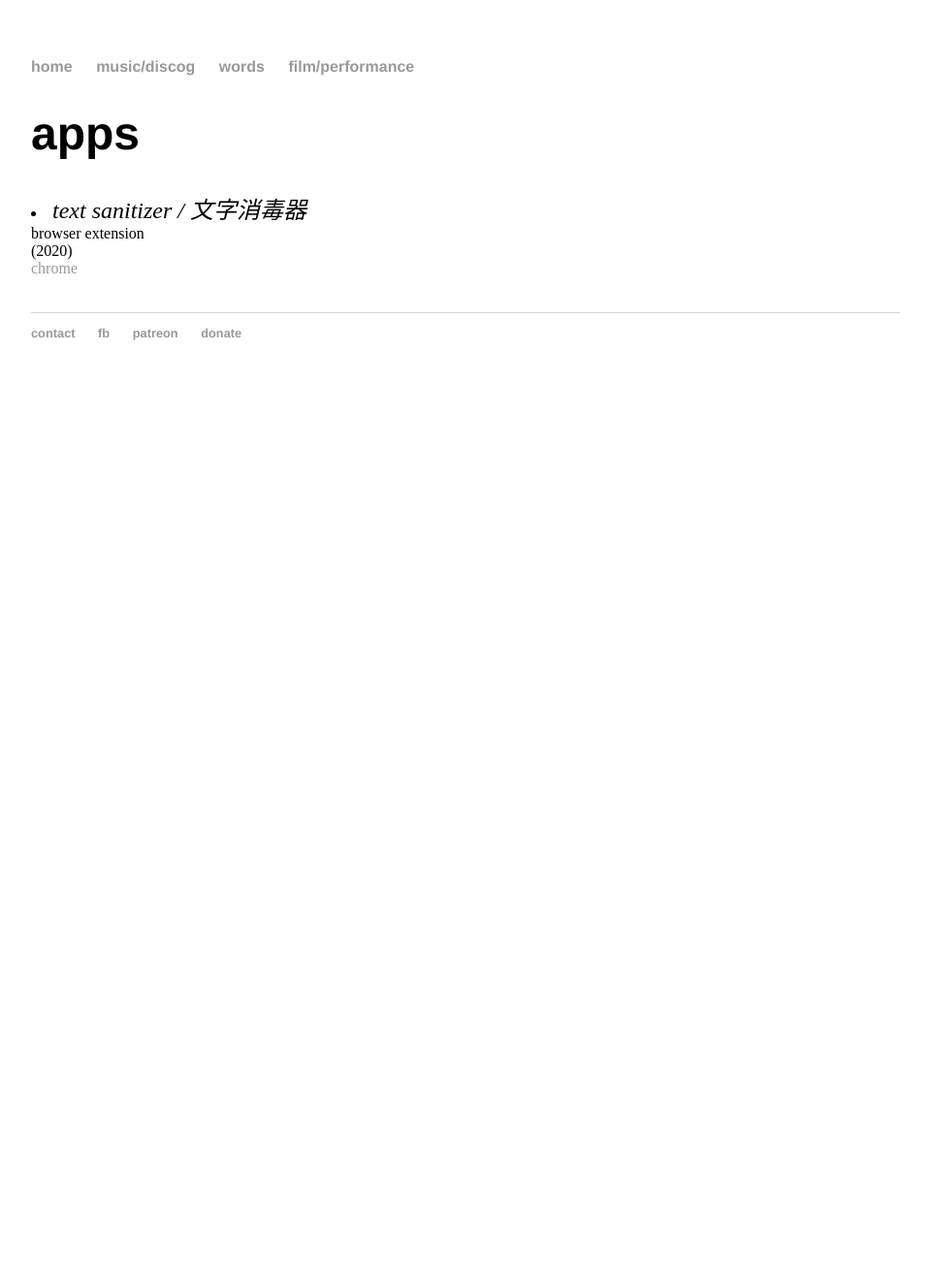
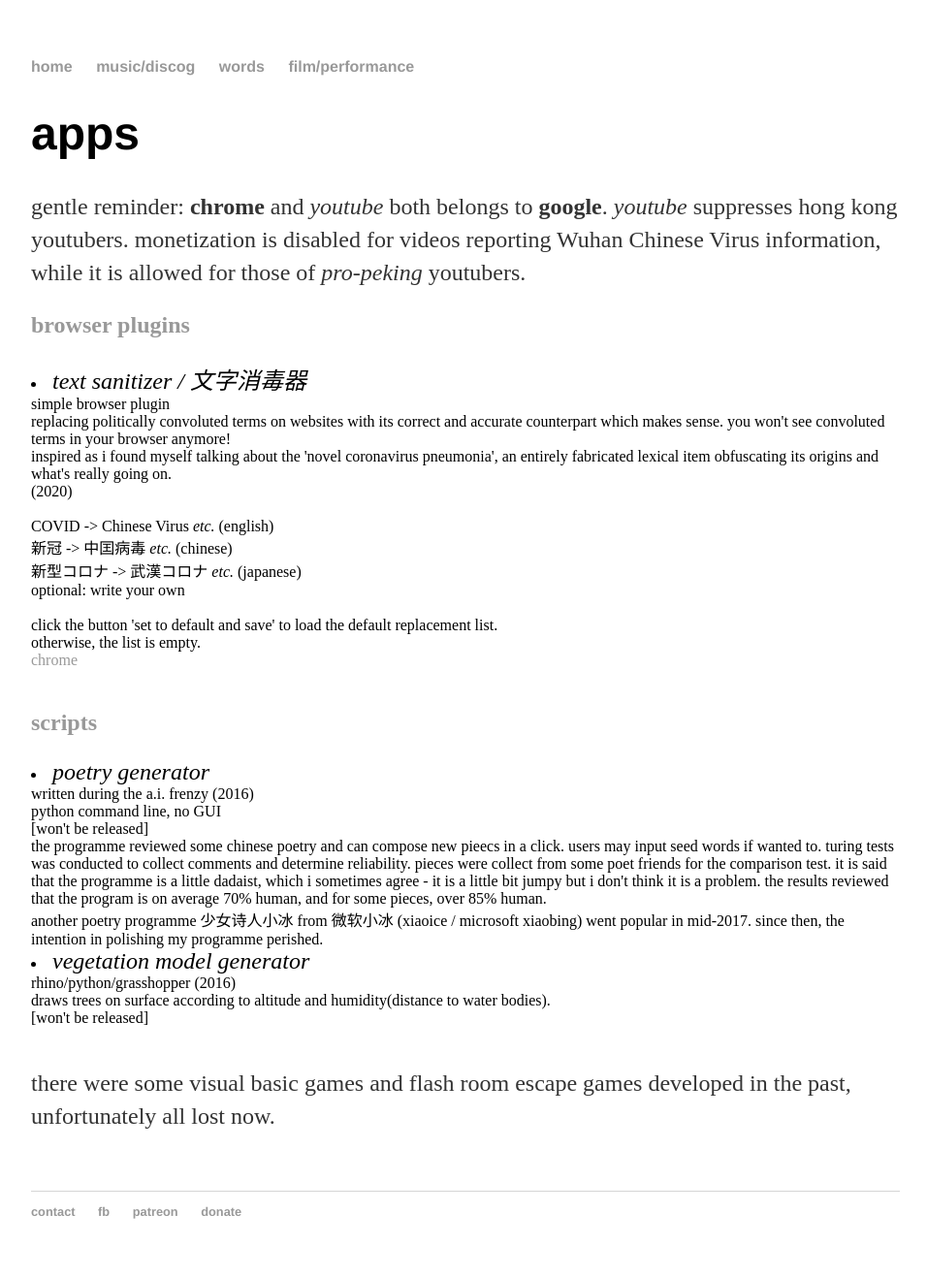
Before and after one commit to maksuihin/maksuihin.github.io, a Jekyll site: the page built from apps.html, in a window 1280 px wide. Shown: the whole page at 97% size, without its empty margins (160-1116 px from the left). Built offline with Jekyll 4.4.1, drawn with Linux system fonts in a browser that asks for light colours; before the commit the page ends 900 px from its top, so only the background shows below that.

Commit message:
Update apps.html

```diff
--- a/apps.html
+++ b/apps.html
@@ -7,15 +7,54 @@
 			<h1 class="robots-nocontent">apps</h1>
 			<!--googleon: all-->
 
+			<p>gentle reminder: <b>chrome</b> and <i>youtube</i> both belongs to <b>google</b>.
+				<i>youtube</i> suppresses hong kong youtubers. monetization is disabled for videos
+				reporting Wuhan Chinese Virus information, while it is allowed for those of <i>pro-peking</i> youtubers.</p>
 
-			<!--<p><h2>animation</h2></p>-->
-      <u1>
-				<li><em>text sanitizer / 文字消毒器</em>
-        </br>browser extension
-				</br>(2020)
-				</br><a href="https://www.youtube.com/watch?v=XOEyKH9P-h4">chrome</a></li>
+			<p><h2>browser plugins</h2></p>
+			<u1>
+			<li><em>text sanitizer / 文字消毒器</em>
+        </br>simple browser plugin
+	</br>replacing politically convoluted terms on websites
+			with its correct and accurate counterpart which makes sense.
+			you won't see convoluted terms in your browser anymore!
+	</br>inspired as i found myself talking about the 'novel coronavirus pneumonia',
+an entirely fabricated lexical item obfuscating its origins and what's really going on.
+</br>(2020)
+	</br>
+</br>COVID -> Chinese Virus <i>etc.</i> (english)
+</br>新冠 -> 中囯病毒 <i>etc.</i> (chinese)
+</br>新型コロナ -> 武漢コロナ <i>etc.</i> (japanese)
+</br>optional: write your own
+	</br>
+</br>click the button 'set to default and save' to load the default replacement list.
+	</br>otherwise, the list is empty.
+	</br><a href="https://www.youtube.com/watch?v=XOEyKH9P-h4">chrome</a></li>
 			</ul>
 
+
+</br>
+<p><h2>scripts</h2></p>
+		<u1>
+		<li><em>poetry generator</em>
+        </br>written during the a.i. frenzy (2016)
+	</br>python command line, no GUI
+</br>[won't be released]
+</br>the programme reviewed some chinese poetry and can compose new pieecs in a click. users may input seed words if wanted to.
+turing tests was conducted to collect comments and determine reliability. pieces were collect from some poet friends for the comparison test.
+it is said that the programme is a little dadaist, which i sometimes agree - it is a little bit jumpy but i don't think it is a problem.
+the results reviewed that the program is on average 70% human, and for some pieces, over 85% human.
+</br>another poetry programme 少女诗人小冰 from 微软小冰 (xiaoice / microsoft xiaobing) went popular in mid-2017. since then,
+the intention in polishing my programme perished.
+	</br></li>
+
+			<li><em>vegetation model generator</em>
+        </br>rhino/python/grasshopper (2016)
+	</br>draws trees on surface according to altitude and humidity(distance to water bodies).
+</br>[won't be released]</li>
+			</ul>
+</br>
+<p>there were some visual basic games and flash room escape games developed in the past, unfortunately all lost now.</p>
 <!-- leave two </br>'s at the end but one between sections -->
 			</br></br>
 
```
